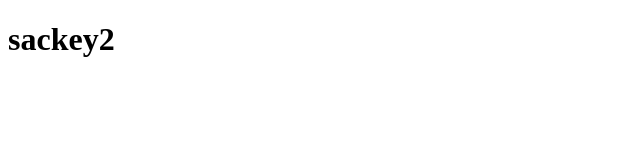
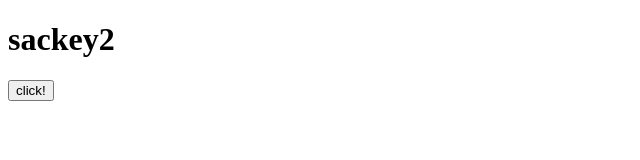
Before and after one commit to Hiroshi-tech/sample1, a plain HTML site: page index.html in a window 1280 px wide. Shown: the whole page, without its empty margins (0-640 px from the left). Drawn offline with Linux system fonts and the light colour scheme.

Commit message:
button追加しました！

```diff
--- a/index.html
+++ b/index.html
@@ -7,5 +7,6 @@
   </head>
   <body>
     <div><h1>sackey2</h1></div>
+    <button id="button">click!</button>
   </body>
 </html>
```
